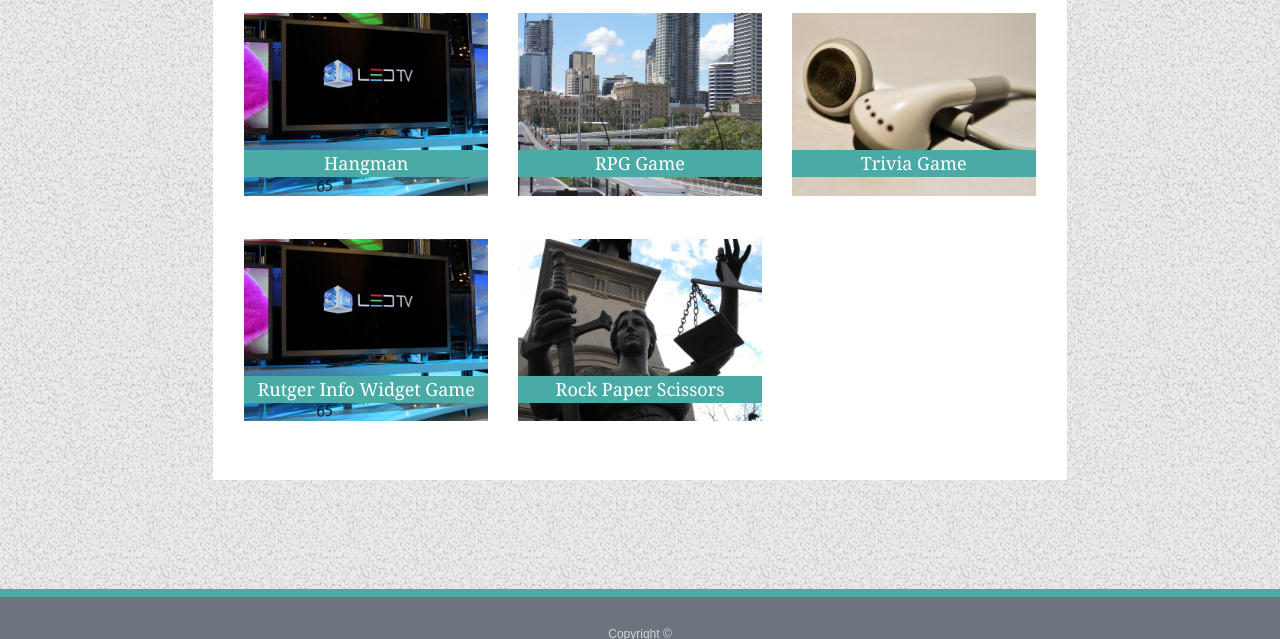
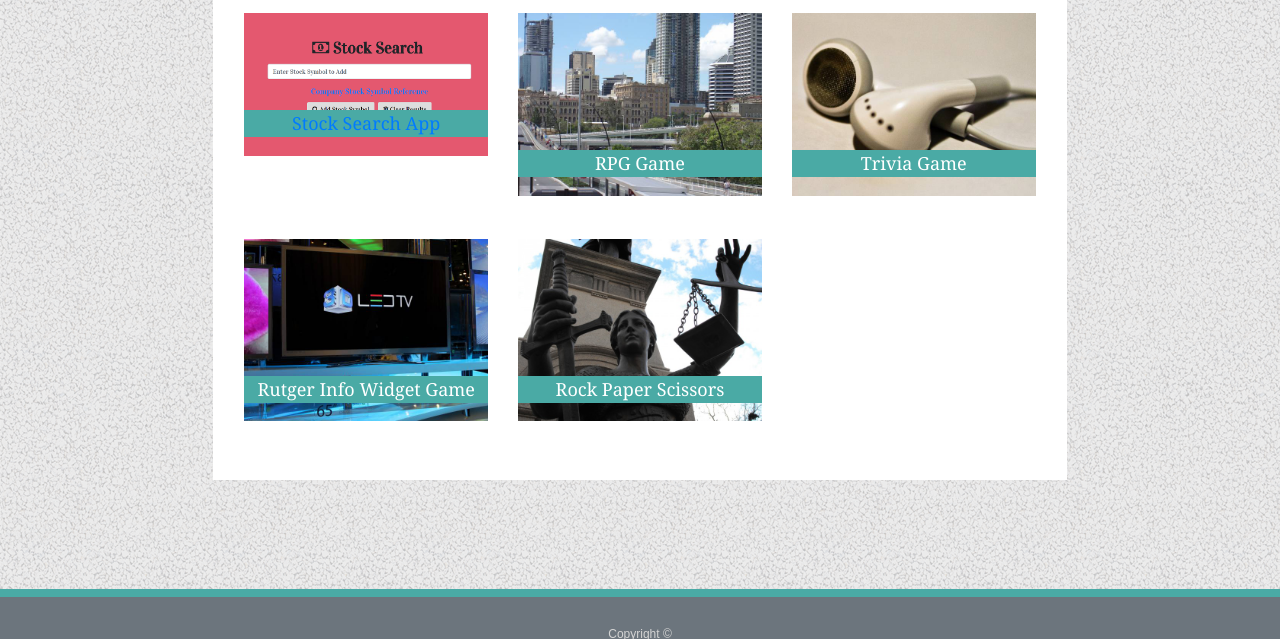
Before and after one commit to gyang7133/Bootstrap-Portfolio, a plain HTML site: page portfolio.html in a window 1280 px wide. Shown: the part 161-800 px from the top of the page. Drawn offline with nearby package versions, Linux system fonts and the light colour scheme.

Commit message:
Link Stock Search App to Portfolio

```diff
--- a/portfolio.html
+++ b/portfolio.html
@@ -44,9 +44,9 @@
                 </div>
                 <div class="row p-3">
                         <div class="col-6 col-md-4">
-                            <img src="assets/images/picture.jpg" class="portfolio-img hangman img-fluid"><img>
+                            <img src="assets/images/stock-search.PNG" class="portfolio-img hangman img-fluid"><img>
                             <div class="block">
-                                <p>Hangman</p>
+                                <p> <a href="https://gyang7133.github.io/Stock-Search-App/" class="card-link" target="_blank">Stock Search App</a></p>
                             </div>
 
                         </div>
```
Also changed, not shown: assets/images/stock-search.PNG (added).
